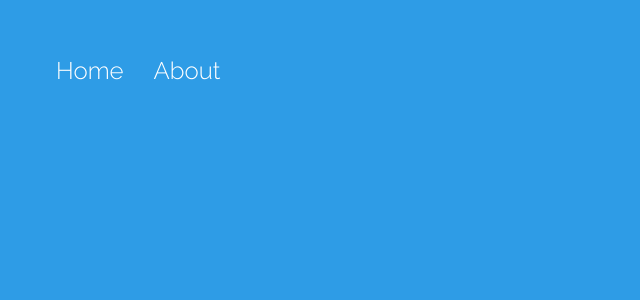
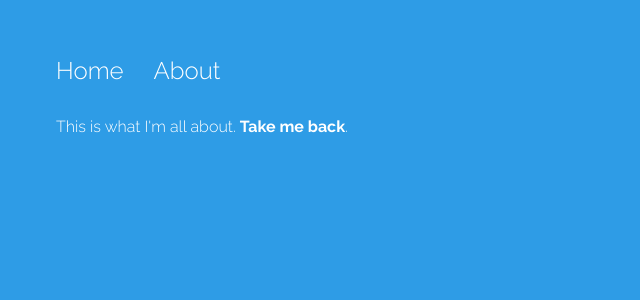
Before and after one commit to tybruno/angular5practice, an Angular app: page /about/48 in a window 1280 px wide. Before the commit this address led to /. Shown: the top 300 px of the page, without its empty margins (0-640 px from the left). Built offline with nearby package versions, Linux system fonts and the light colour scheme.

Commit message:
Completed routing

```diff
--- a/src/app/about/about.component.html
+++ b/src/app/about/about.component.html
@@ -1,3 +1,3 @@
 <p>
-  about works!
+  This is what I'm all about. <a href="" (click)="sendMeHome()"><strong>Take me back</strong></a>.
 </p>
--- a/src/app/about/about.component.ts
+++ b/src/app/about/about.component.ts
@@ -1,4 +1,7 @@
 import { Component, OnInit } from '@angular/core';
+import { ActivatedRoute } from '@angular/router';
+import { Router } from '@angular/router';
+
 
 @Component({
   selector: 'app-about',
@@ -7,9 +10,15 @@
 })
 export class AboutComponent implements OnInit {
 
-  constructor() { }
+  constructor(private route: ActivatedRoute, private router: Router) {
+    this.route.params.subscribe(res => console.log(res.id));
+  }
 
   ngOnInit() {
   }
 
+  sendMeHome() {
+    this.router.navigate(['']);
+  }
+
 }
--- a/src/app/app-routing.module.ts
+++ b/src/app/app-routing.module.ts
@@ -10,7 +10,8 @@
     component: MyNewComponentComponent
   },
   {
-    path: 'about',
+    // Route parameter ':id'. you can have as many route parameters as you want. Ex: about/:id/:whatever
+    path: 'about/:id',
     component: AboutComponent
   }
 ];
--- a/src/app/app.component.html
+++ b/src/app/app.component.html
@@ -26,7 +26,7 @@
   <!--routerlink is the "\" -->
   <li><a routerLink="">Home</a></li>
   <!--routerlink is the "\about" -->
-  <li><a routerLink="about">About</a></li>
+  <li><a routerLink="about/48">About</a></li>
 </ul>
 
 <router-outlet></router-outlet>
--- a/src/app/app.component.ts
+++ b/src/app/app.component.ts
@@ -1,6 +1,7 @@
 
 // This is where you import any services you need
 import { Component } from '@angular/core';
+
 
 // Obtained from the import above
 // This is what makes this a component
--- a/src/app/my-new-component/my-new-component.component.ts
+++ b/src/app/my-new-component/my-new-component.component.ts
@@ -55,6 +55,7 @@
 
   removeItem(i) {
     this.goals.splice(i, 1);
+    this.itemCount = this.itemCount - 1;
   }
 
 }
```
